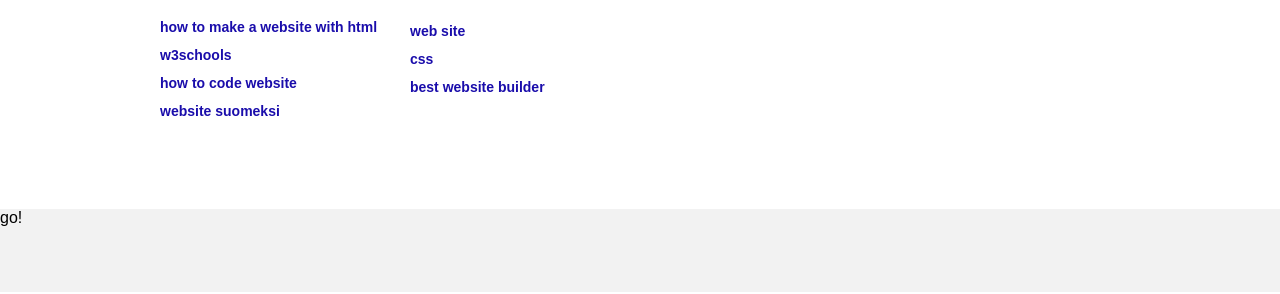
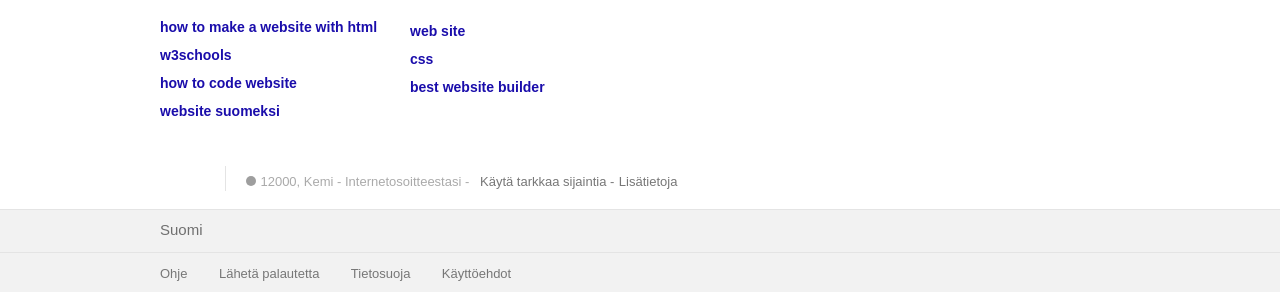
Before and after one commit to PhantasmagoricAardvark/google-homepage-hard, a plain HTML site: page index.html in a window 1280 px wide. Shown: the part 1374-1668 px from the top of the page. Drawn offline with Linux system fonts and the light colour scheme.

Commit message:
Finished both bottom footers. Removed border from inner search box.

```diff
--- a/index.css
+++ b/index.css
@@ -32,13 +32,13 @@ body {
 }
 
 .search-inner {
-	border: 2px solid black;
+	border: 0;
 	background-color: #FFFFFF;
 	z-index: 1;
 	width: 330px;
 	height: 28px;
 	top: 30px;
-	left: 150px;
+	left: 155px;
 	position: absolute;
 	font: 16px arial,sans-serif;
 }
@@ -296,3 +296,95 @@ cite {
 	background-color: #f2f2f2;
 	height: 83px;
 }
+
+.botfooter1 {
+	height: 42px;
+	border-top: 1px solid #e4e4e4;
+	border-bottom: 1px solid #e4e4e4;
+
+}
+
+.botfooter1ul {
+	list-style-type: none;
+	margin: 0;
+	padding: 0;
+	margin-left: 160px;
+	height: 42px;
+}
+
+.botfooter1ul li {
+	height: 42px;
+	line-height: 40px;
+	color: rgba(0,0,0,.54);
+	font-size: 15px;
+}
+
+.internet {
+	margin-left: 225px;
+	position: absolute;
+	top: 1540px;
+	height: 25px;
+	border-left: 1px solid #e4e4e4;
+	padding-left: 20px;
+}
+
+.internet span {
+	color: #aaa;
+}
+
+.ballspan {
+	border-radius: 100%;
+	width: 10px;
+	background: #9e9e9e;
+	display: inline-block;
+	height: 10px;
+}
+
+
+.botfooter1ul2 {
+	list-style-type: none;
+	margin: 0;
+	padding: 0;
+	margin-left: 480px;
+	position: absolute;
+	top: 1546px;
+
+
+}
+
+.botfooter1ul2 li {
+	display: inline-block;
+}
+
+.botfooter1ul2a {
+	text-decoration: none;
+	font-size: small;
+	color: #777;
+
+}
+
+
+
+.botfooter2ul {
+	padding: 0;
+	margin: 0;
+	list-style-type: none;
+	margin-left: 160px;
+
+}
+
+.botfooter2ul li {
+	display: inline-block;
+	line-height: 40px;
+}
+
+.botfooter2ul a {
+	text-decoration: none;
+	font-size: small;
+	color: #777;
+	padding-left: 27px;
+}
+
+#ohje {
+	padding-left: 0;
+}
--- a/index.html
+++ b/index.html
@@ -25,11 +25,11 @@
 
 		<ul class="firstnav">
 			<li><a href="" id="kaikki">Kaikki</a></li>
-			<li><a href="" class="muut">Videot</a></li>
-			<li><a href="" class="muut">Kuvahaku</a></li>
-			<li><a href="" class="muut">Kartat</a></li>
+			<li><a href="https://www.google.com/search?q=build+this+webpage&source=lnms&tbm=vid&sa=X&ved=0ahUKEwiT38f9vdXaAhVJY1AKHdnKBAIQ_AUICigB" class="muut">Videot</a></li>
+			<li><a href="https://www.google.com/search?q=build+this+webpage&source=lnms&tbm=isch&sa=X&ved=0ahUKEwiT38f9vdXaAhVJY1AKHdnKBAIQ_AUICygC" class="muut">Kuvahaku</a></li>
+			<li><a href="https://maps.google.com/maps?q=build+this+webpage&um=1&ie=UTF-8&sa=X&ved=0ahUKEwiT38f9vdXaAhVJY1AKHdnKBAIQ_AUIDCgD" class="muut">Kartat</a></li>
 			<li><a href="" class="muut">Lisää</a></li>
-			<li><a href="" id="asetukset">Asetukset</a></li>
+			<li><a href="https://www.google.com/preferences" id="asetukset">Asetukset</a></li>
 			<li><a href="" >Työkalut</a></li>
 		</ul>
 
@@ -41,7 +41,7 @@
 		<span class="tulosta">Noin 1 870 000 tulosta (0,32 sekuntia)</span>
 
 		<div class="block1">
-			<a class="paraheader" href="">With zero coding experience, artist building 180 webpages in 180 days</a><br>
+			<a class="paraheader" href="https://www.google.com/url?sa=t&rct=j&q=&esrc=s&source=web&cd=1&cad=rja&uact=8&ved=0ahUKEwiT38f9vdXaAhVJY1AKHdnKBAIQFggsMAA&url=https%3A%2F%2Farstechnica.com%2Finformation-technology%2F2013%2F07%2Fwith-zero-coding-experience-artist-building-180-webpages-in-180-days%2F&usg=AOvVaw1MeYpimYuOnb2wKGbTnhfz">With zero coding experience, artist building 180 webpages in 180 days</a><br>
 			<cite>https://arstechnica.com/.../with-zero-coding-experience-artist-buildin...</cite>
 			<a class="käännä" href="">Käännä tämä sivu</a><br>
 
@@ -174,7 +174,31 @@
 	</div>
 
 	<div class="botfooter">
-		go!
+		<div class="botfooter1">
+			<ul class="botfooter1ul">
+				<li>Suomi</li>
+			</ul>
+				<div class="internet">
+					<span class="ballspan"></span>
+					<span>12000, Kemi - Internetosoitteestasi -</span>
+				</div>
+			<ul class="botfooter1ul2">
+				<li><a class="botfooter1ul2a" href="">Käytä tarkkaa sijaintia -</a></li>
+				<li><a class="botfooter1ul2a" href="">Lisätietoja</a></li>
+			</ul>
+		</div>
+
+
+		<div class="botfooter2">
+			<ul class="botfooter2ul">
+				<li><a id="ohje" href="">Ohje</a></li>
+				<li><a href="">Lähetä palautetta</a></li>
+				<li><a href="">Tietosuoja</a></li>
+				<li><a href="">Käyttöehdot</a></li>
+			</ul>
+
+
+		</div>
 
 
 
```
